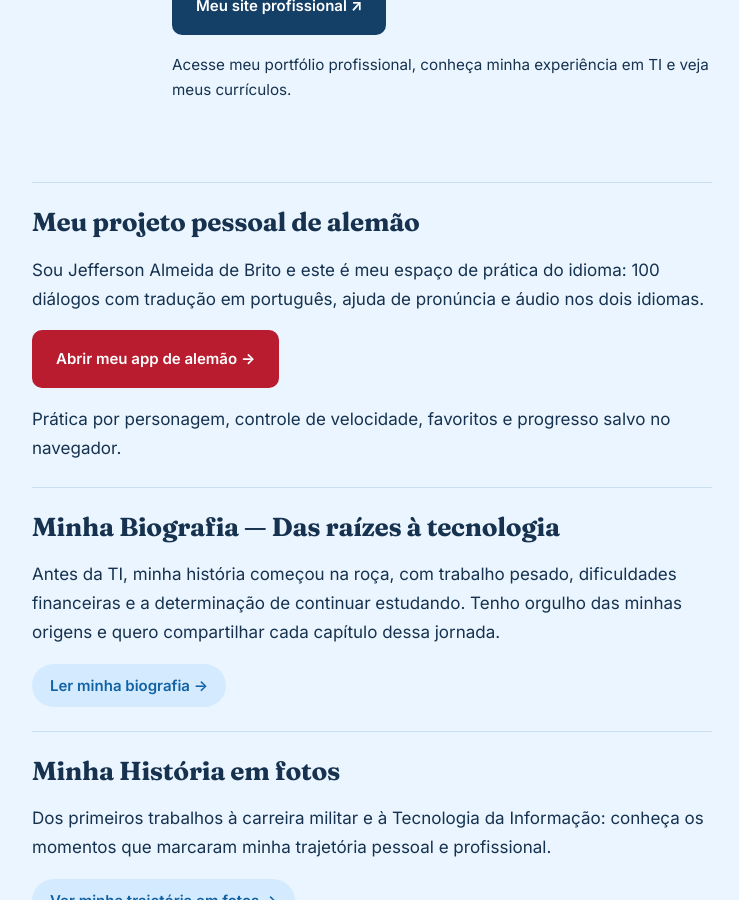
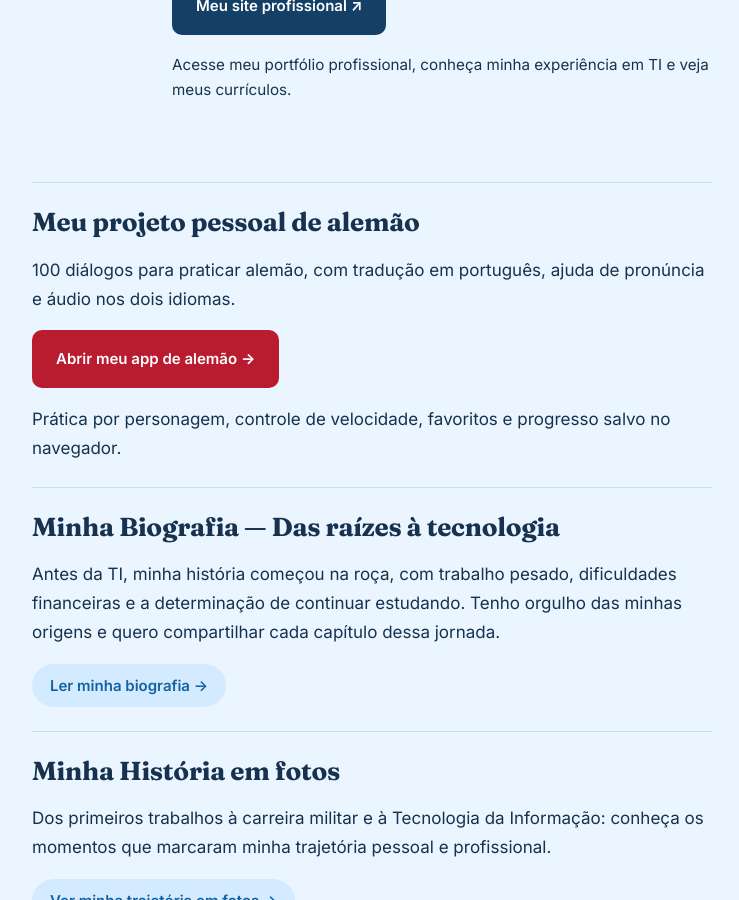
Before and after one commit to jeffersondk3/jeffersondk3.github.io, a Jekyll site: the page built from index.html, in a window 1280 px wide and 900 px high, scrolled down 602 px. Shown: the whole window, without its empty margins (268-1007 px from the left). Built offline with Jekyll 4.4.1, drawn with Linux system fonts in a browser that asks for light colours.

Commit message:
Simplifica apresentação do projeto de alemão sem repetir o nome

```diff
--- a/index.html
+++ b/index.html
@@ -16,7 +16,7 @@ layout: default
 
 <section class="posts" aria-labelledby="projeto-alemao">
   <h2 class="section-title" id="projeto-alemao">Meu projeto pessoal de alemão</h2>
-  <p>Sou Jefferson Almeida de Brito e este é meu espaço de prática do idioma: 100 diálogos com tradução em português, ajuda de pronúncia e áudio nos dois idiomas.</p>
+  <p>100 diálogos para praticar alemão, com tradução em português, ajuda de pronúncia e áudio nos dois idiomas.</p>
   <p><a class="btn" href="{{ '/alemao/' | relative_url }}" style="display:inline-flex;align-items:center;gap:8px;padding:14px 22px;background:#b91c2f;color:#fff;border:2px solid #b91c2f;border-radius:10px;font-weight:700;text-decoration:none;">Abrir meu app de alemão →</a></p>
   <p>Prática por personagem, controle de velocidade, favoritos e progresso salvo no navegador.</p>
 </section>
```
